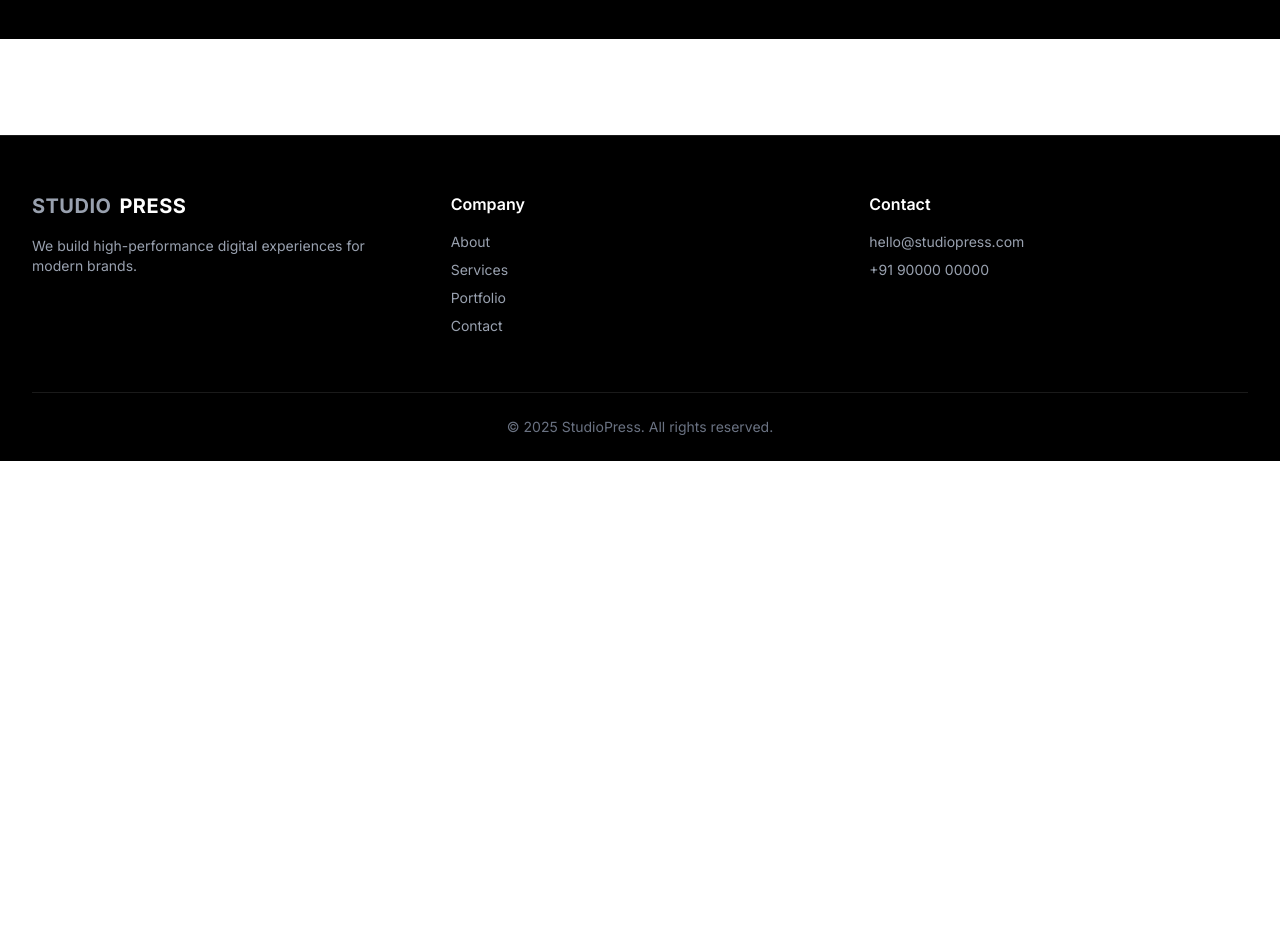
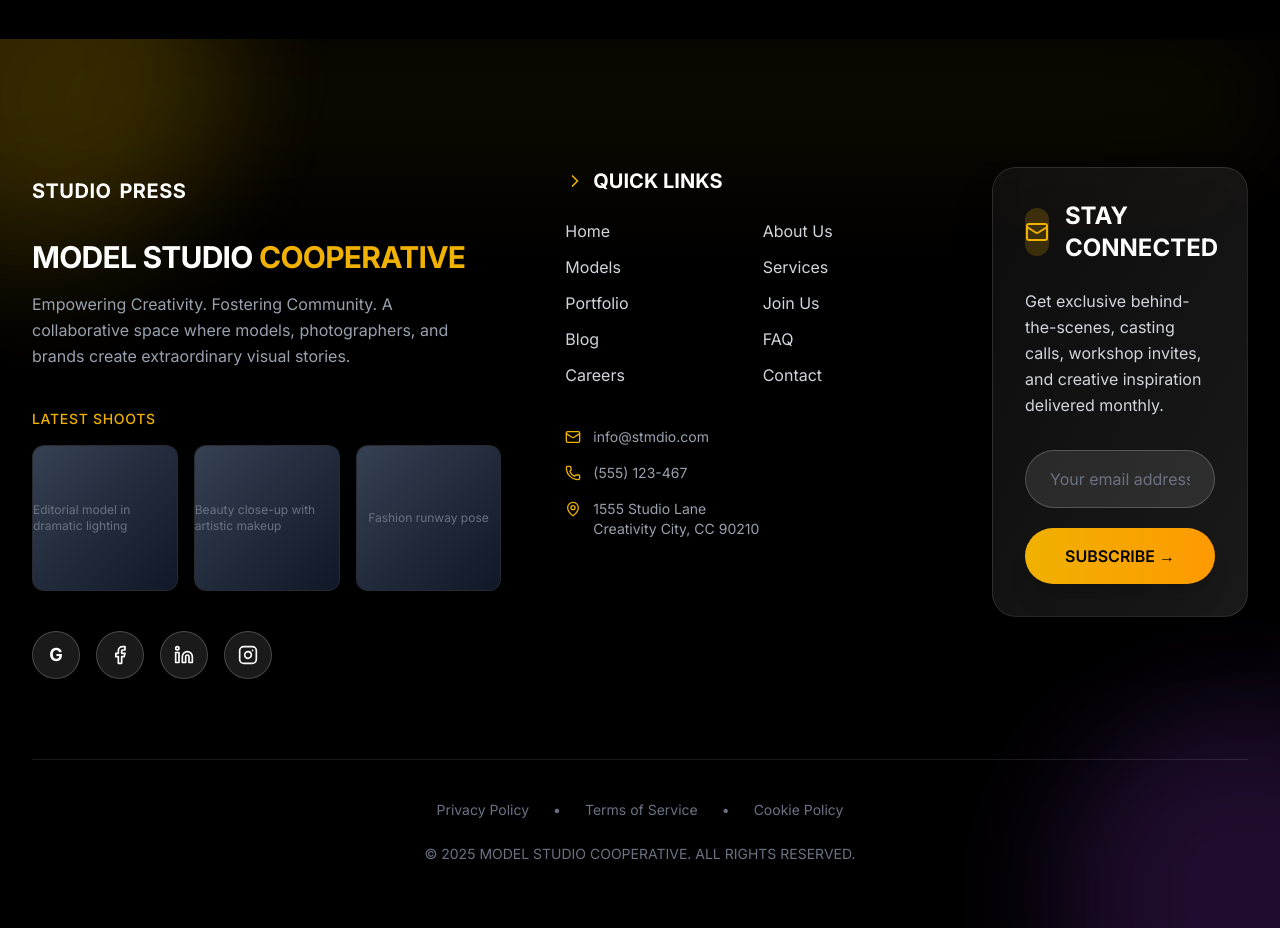
Before and after one commit to Siva2232/stu, a React (Vite) app: page /contact in a window 1280 px wide. Shown: the part 880-1808 px from the top of the page. Before the commit the page ends 1341 px from the top, so only its background shows below. Built offline with nearby package versions, Linux system fonts and the light colour scheme.

Commit message:
first commit

```diff
--- a/src/layouts/Footer.jsx
+++ b/src/layouts/Footer.jsx
@@ -1,42 +1,222 @@
+import { useState } from "react";
 import Container from "../components/common/Container";
 import Logo from "../components/common/Logo";
+import Button from "../components/common/Button";
+import {
+  Facebook,
+  Instagram,
+  Linkedin,
+  Mail,
+  MapPin,
+  Phone,
+  ChevronRight,
+} from "lucide-react";
 
 export default function Footer() {
+  const [email, setEmail] = useState("");
+  const [subscribed, setSubscribed] = useState(false);
+
+  const handleSubscribe = (e) => {
+    e.preventDefault();
+    if (email.trim()) {
+      setSubscribed(true);
+      setTimeout(() => {
+        setSubscribed(false);
+        setEmail("");
+      }, 3000);
+    }
+  };
+
+  const socialLinks = [
+    { icon: <div className="text-lg font-bold">G</div>, label: "Google", href: "#" },
+    { icon: <Facebook className="w-5 h-5" />, label: "Facebook", href: "#" },
+    { icon: <Linkedin className="w-5 h-5" />, label: "LinkedIn", href: "#" },
+    { icon: <Instagram className="w-5 h-5" />, label: "Instagram", href: "#" },
+  ];
+
+  const quickLinks = [
+    "Home",
+    "About Us",
+    "Models",
+    "Services",
+    "Portfolio",
+    "Join Us",
+    "Blog",
+    "FAQ",
+    "Careers",
+    "Contact",
+  ];
+
+  const recentShoots = [
+    { id: 1, alt: "Editorial model in dramatic lighting" },
+    { id: 2, alt: "Beauty close-up with artistic makeup" },
+    { id: 3, alt: "Fashion runway pose" },
+  ];
+
   return (
-    <footer className="bg-black border-t border-white/10 mt-24">
-      <Container>
-        <div className="py-14 grid grid-cols-1 md:grid-cols-3 gap-10 text-gray-400">
+    <footer className="relative bg-black text-white pt-32 pb-16 overflow-hidden">
+      {/* Animated Background Glows */}
+      <div className="absolute top-0 left-1/2 -translate-x-1/2 w-full max-w-7xl h-96 bg-gradient-to-b from-yellow-500/10 via-transparent to-transparent blur-3xl animate-pulse" />
+      <div className="absolute -top-40 -left-40 w-96 h-96 bg-yellow-400/20 rounded-full blur-3xl animate-pulse delay-1000" />
+      <div className="absolute -bottom-40 -right-40 w-96 h-96 bg-purple-500/20 rounded-full blur-3xl animate-pulse delay-500" />
 
-          {/* Brand */}
-          <div>
-            <Logo className="mb-4" />
-            <p className="text-sm">
-              We build high-performance digital experiences for modern brands.
-            </p>
+      <Container className="relative z-10">
+        <div className="grid grid-cols-1 md:grid-cols-12 gap-12 lg:gap-16">
+          {/* Left Column - Brand & Recent Work */}
+          <div className="md:col-span-5 space-y-10">
+            <div>
+              <Logo className="h-12 mb-6 filter brightness-0 invert" />
+              <h3 className="text-3xl font-black tracking-tight">
+                MODEL STUDIO <span className="text-yellow-500">COOPERATIVE</span>
+              </h3>
+              <p className="mt-4 text-gray-400 max-w-md leading-relaxed">
+                Empowering Creativity. Fostering Community. A collaborative space
+                where models, photographers, and brands create extraordinary
+                visual stories.
+              </p>
+            </div>
+
+            {/* Recent Portfolio Previews */}
+            <div>
+              <p className="text-sm uppercase tracking-wider text-yellow-500 font-medium mb-4">
+                Latest Shoots
+              </p>
+              <div className="grid grid-cols-3 gap-4">
+                {recentShoots.map((shoot) => (
+                  <div
+                    key={shoot.id}
+                    className="aspect-square rounded-xl overflow-hidden bg-gray-800/50 backdrop-blur border border-white/10 hover:border-yellow-500/50 transition-all duration-500 hover:scale-105 cursor-pointer group"
+                  >
+                    <div className="w-full h-full bg-gradient-to-br from-gray-700 to-gray-900 flex items-center justify-center">
+                      <span className="text-gray-500 text-xs group-hover:text-yellow-500 transition">
+                        {shoot.alt}
+                      </span>
+                    </div>
+                  </div>
+                ))}
+              </div>
+            </div>
+
+            {/* Social Icons */}
+            <div className="flex gap-4">
+              {socialLinks.map((social, i) => (
+                <a
+                  key={i}
+                  href={social.href}
+                  aria-label={social.label}
+                  className="w-12 h-12 rounded-full bg-white/10 backdrop-blur border border-white/20 flex items-center justify-center hover:bg-yellow-500/20 hover:border-yellow-500/50 hover:scale-110 transition-all duration-300 group"
+                >
+                  <span className="group-hover:text-yellow-400 transition">
+                    {social.icon}
+                  </span>
+                </a>
+              ))}
+            </div>
           </div>
 
-          {/* Links */}
-          <div>
-            <h4 className="text-white font-semibold mb-4">Company</h4>
-            <ul className="space-y-2 text-sm">
-              <li>About</li>
-              <li>Services</li>
-              <li>Portfolio</li>
-              <li>Contact</li>
-            </ul>
+          {/* Center Column - Navigation & Contact */}
+          <div className="md:col-span-4 space-y-10">
+            <div>
+              <h4 className="text-xl font-bold mb-6 flex items-center gap-2">
+                <ChevronRight className="w-5 h-5 text-yellow-500" />
+                QUICK LINKS
+              </h4>
+              <div className="grid grid-cols-2 gap-x-8 gap-y-3 text-gray-300">
+                {quickLinks.map((link, idx) => (
+                  <a
+                    key={idx}
+                    href="#"
+                    className="hover:text-yellow-400 transition duration-300 hover:translate-x-1 inline-block"
+                  >
+                    {link}
+                  </a>
+                ))}
+              </div>
+            </div>
+
+            <div className="space-y-4 text-sm text-gray-400">
+              <p className="flex items-center gap-3">
+                <Mail className="w-4 h-4 text-yellow-500" />
+                <a
+                  href="mailto:info@stmdio.com"
+                  className="hover:text-yellow-400 transition"
+                >
+                  info@stmdio.com
+                </a>
+              </p>
+              <p className="flex items-center gap-3">
+                <Phone className="w-4 h-4 text-yellow-500" />
+                (555) 123-467
+              </p>
+              <p className="flex items-start gap-3">
+                <MapPin className="w-4 h-4 text-yellow-500 mt-0.5" />
+                1555 Studio Lane<br />
+                Creativity City, CC 90210
+              </p>
+            </div>
           </div>
 
-          {/* Contact */}
-          <div>
-            <h4 className="text-white font-semibold mb-4">Contact</h4>
-            <p className="text-sm">hello@studiopress.com</p>
-            <p className="text-sm mt-2">+91 90000 00000</p>
+          {/* Right Column - Newsletter */}
+          <div className="md:col-span-3">
+            <div className="bg-gradient-to-br from-white/5 to-white/10 backdrop-blur-xl rounded-3xl border border-white/10 p-8 shadow-2xl">
+              <div className="flex items-center gap-4 mb-6">
+                <div className="w-12 h-12 rounded-full bg-yellow-500/20 flex items-center justify-center">
+                  <Mail className="w-6 h-6 text-yellow-500" />
+                </div>
+                <h4 className="text-2xl font-bold">STAY CONNECTED</h4>
+              </div>
+
+              <p className="text-gray-300 mb-8 leading-relaxed">
+                Get exclusive behind-the-scenes, casting calls, workshop invites,
+                and creative inspiration delivered monthly.
+              </p>
+
+              <form onSubmit={handleSubscribe} className="space-y-5">
+                <input
+                  type="email"
+                  value={email}
+                  onChange={(e) => setEmail(e.target.value)}
+                  placeholder="Your email address"
+                  required
+                  className="w-full px-6 py-4 rounded-full bg-white/10 border border-white/20 text-white placeholder-gray-500 focus:outline-none focus:border-yellow-500 focus:ring-2 focus:ring-yellow-500/30 transition-all"
+                />
+
+                <Button
+                  type="submit"
+                  className="w-full bg-gradient-to-r from-yellow-500 to-amber-500 text-black rounded-full py-4 font-bold text-lg hover:from-yellow-400 hover:to-amber-400 hover:scale-105 transition-all shadow-xl"
+                >
+                  {subscribed ? "✓ Subscribed!" : "SUBSCRIBE →"}
+                </Button>
+              </form>
+
+              {subscribed && (
+                <p className="text-yellow-400 text-sm mt-4 text-center animate-pulse">
+                  Thank you! Welcome to the collective ✨
+                </p>
+              )}
+            </div>
           </div>
         </div>
 
         {/* Bottom Bar */}
-        <div className="border-t border-white/10 py-6 text-center text-sm text-gray-500">
-          © {new Date().getFullYear()} StudioPress. All rights reserved.
+        <div className="mt-20 pt-10 border-t border-white/10 text-center">
+          <div className="flex flex-wrap justify-center gap-6 mb-6 text-sm text-gray-500">
+            <a href="#" className="hover:text-yellow-400 transition">
+              Privacy Policy
+            </a>
+            <span>•</span>
+            <a href="#" className="hover:text-yellow-400 transition">
+              Terms of Service
+            </a>
+            <span>•</span>
+            <a href="#" className="hover:text-yellow-400 transition">
+              Cookie Policy
+            </a>
+          </div>
+          <p className="text-sm text-gray-500">
+            © {new Date().getFullYear()} MODEL STUDIO COOPERATIVE. ALL RIGHTS
+            RESERVED.
+          </p>
         </div>
       </Container>
     </footer>
--- a/src/sections/Hero.jsx
+++ b/src/sections/Hero.jsx
@@ -103,7 +103,7 @@ export default function HeroBook() {
                     Explore Portfolio
                   </Button>
                   <Button className="border-2 border-yellow-500/60 text-white px-12 py-5 rounded-full text-xl backdrop-blur hover:bg-yellow-500/10 transition-all">
-                    Join the Cooperative
+                   Learn More
                   </Button>
                 </motion.div>
               </div>
@@ -111,9 +111,9 @@ export default function HeroBook() {
           </AnimatePresence>
 
           {/* Page Number Indicator */}
-          <div className="mt-8 text-center text-white/60 text-sm tracking-wider">
+          {/* <div className="mt-8 text-center text-white/60 text-sm tracking-wider">
             Page {page + 1} / {bookPages.length}
-          </div>
+          </div> */}
 
           {/* Navigation Arrows */}
           <button
```
